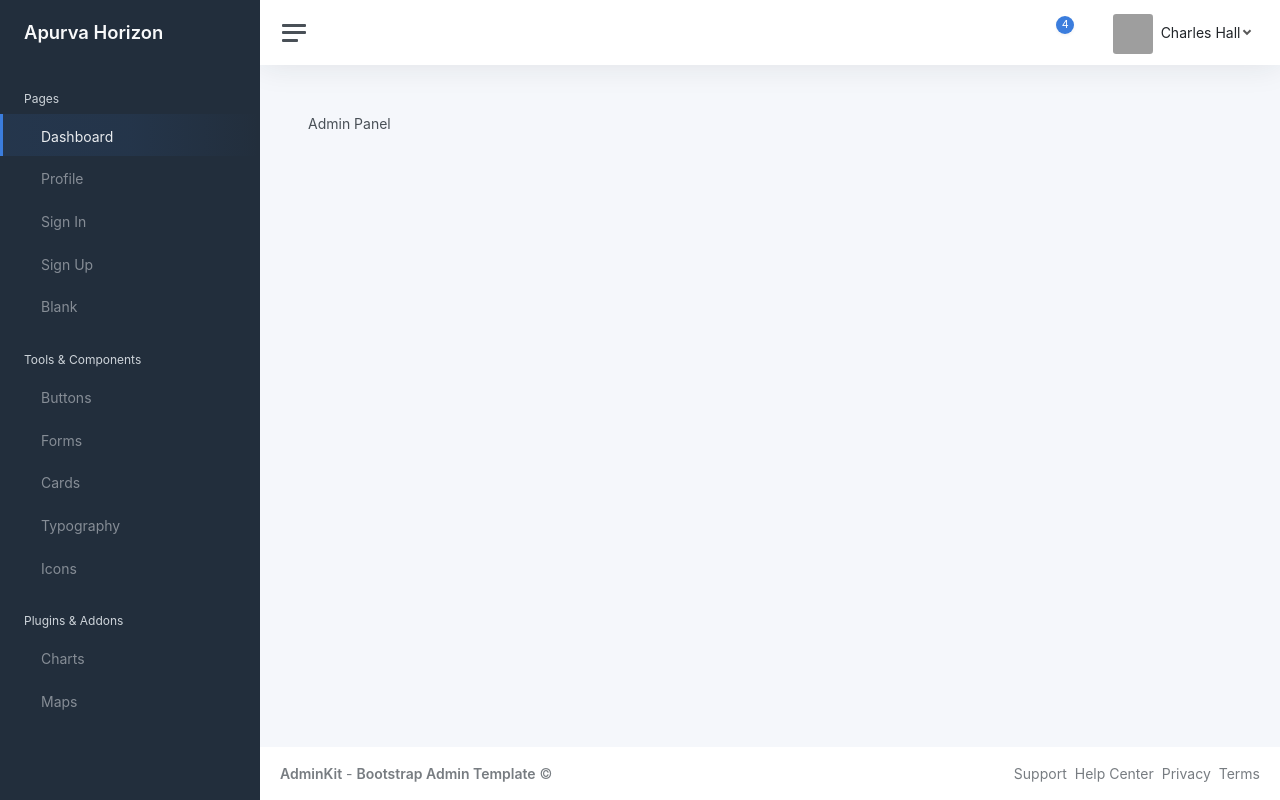
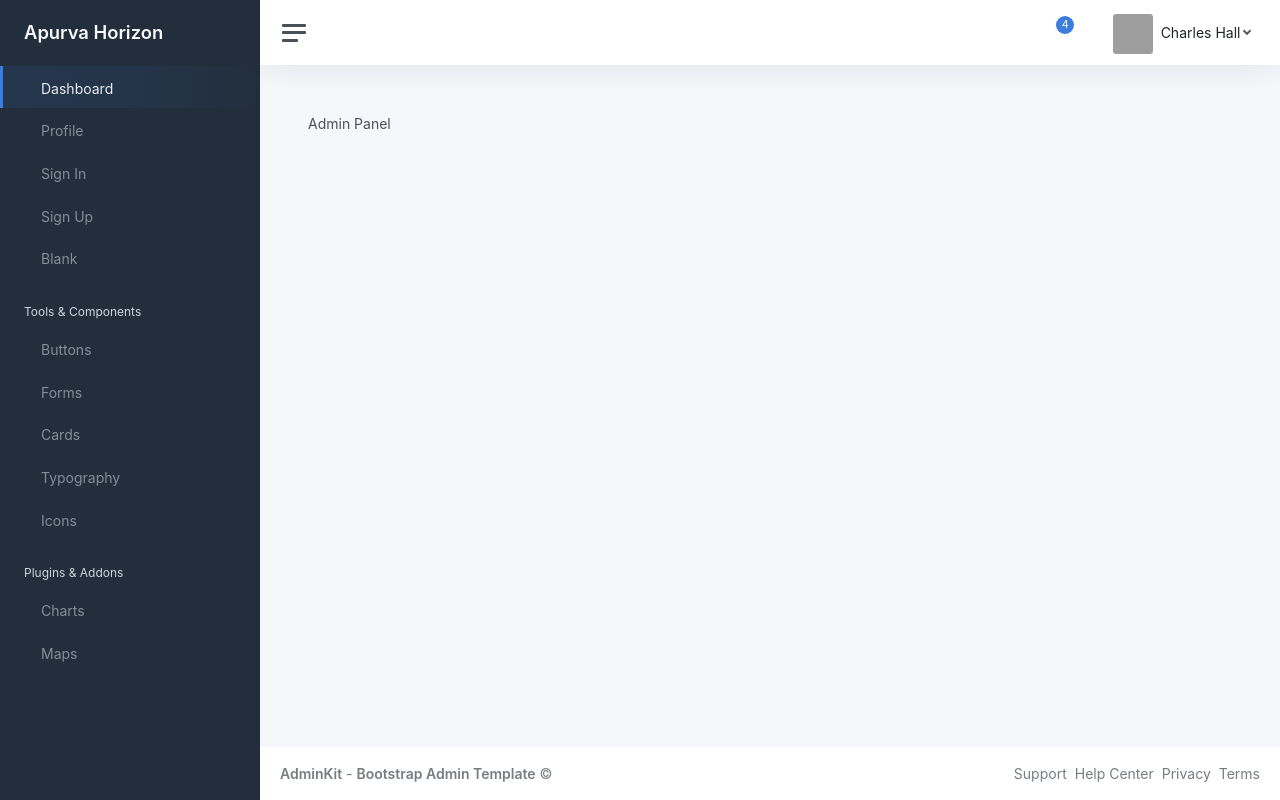
Before and after one commit to anandraj123-commit/Apurva-Horizon, a React (Create React App) app in the folder my-app/: page /admin in a window 1280 px wide. Built offline with nearby package versions, Linux system fonts and the light colour scheme; grey boxes are pictures that could not be loaded.

Commit message:
sidebar change

```diff
--- a/my-app/src/Admin/common/Sidebar.js
+++ b/my-app/src/Admin/common/Sidebar.js
@@ -7,10 +7,6 @@ const Sidebar = function(){
             </a>
 
             <ul className="sidebar-nav">
-                <li className="sidebar-header">
-                    Pages
-                </li>
-
                 <li className="sidebar-item active">
                     <a className="sidebar-link" href="index.html">
                         <i className="align-middle" data-feather="sliders"></i> <span className="align-middle">Dashboard</span>
```
